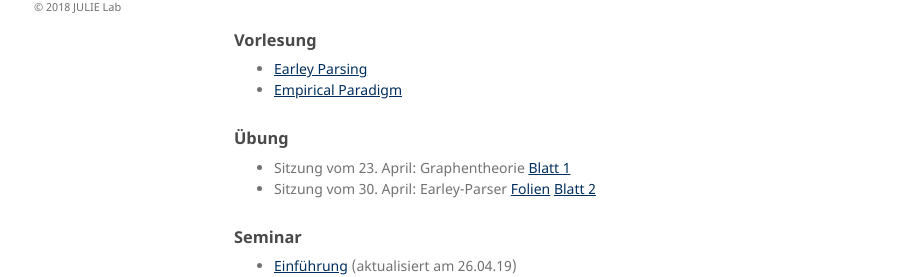
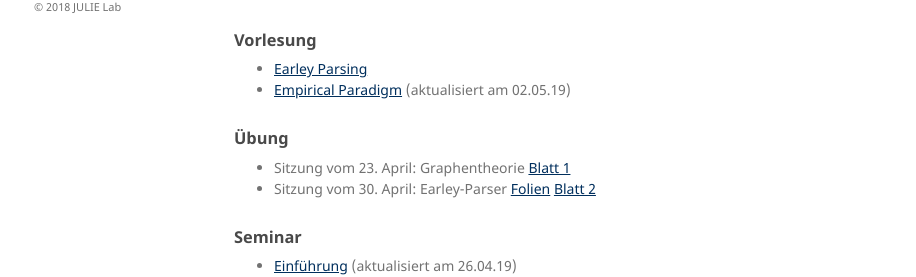
Before and after one commit to JULIELab/JULIELab.github.io, a Jekyll site: the page built from Courses/Computerlinguistik+2.md, in a window 1280 px wide. Shown: the part 514-791 px from the top of the page, without its empty margins (176-1092 px from the left). Built offline with Jekyll 4.4.1, drawn with Linux system fonts in a browser that asks for light colours.

```diff
--- a/Courses/Computerlinguistik+2.md
+++ b/Courses/Computerlinguistik+2.md
@@ -16,7 +16,7 @@
 
 ### Vorlesung
 * [Earley Parsing](/downloads/teaching/ss2019/cl2_v/CL-I-09.Earley_Parsing-sh.pdf)
-* [Empirical Paradigm](/downloads/teaching/ss2019/cl2_v/CL-II-10.Empirical-Paradigm+Resources-sh.pdf)
+* [Empirical Paradigm](/downloads/teaching/ss2019/cl2_v/CL-II-10.Empirical-Paradigm+Resources-sh.pdf) (aktualisiert am 02.05.19)
 
 ### Übung
 * Sitzung vom 23. April: Graphentheorie [Blatt 1 ](/downloads/teaching/ss2019/cl2_ue/cl2_blatt1_aufgabe.ipynb)
```
Also changed, not shown: 1 other file.
